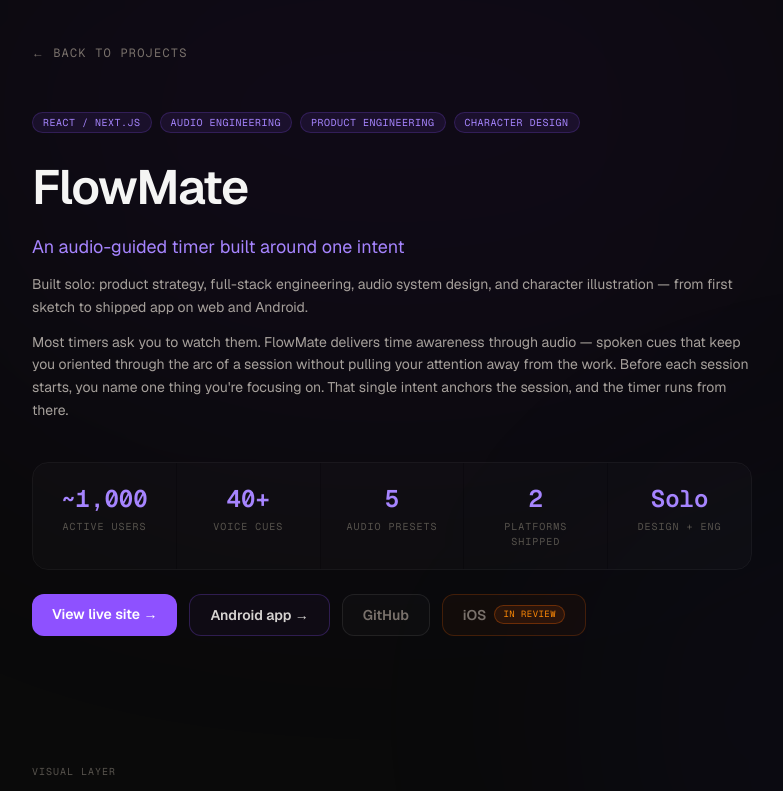
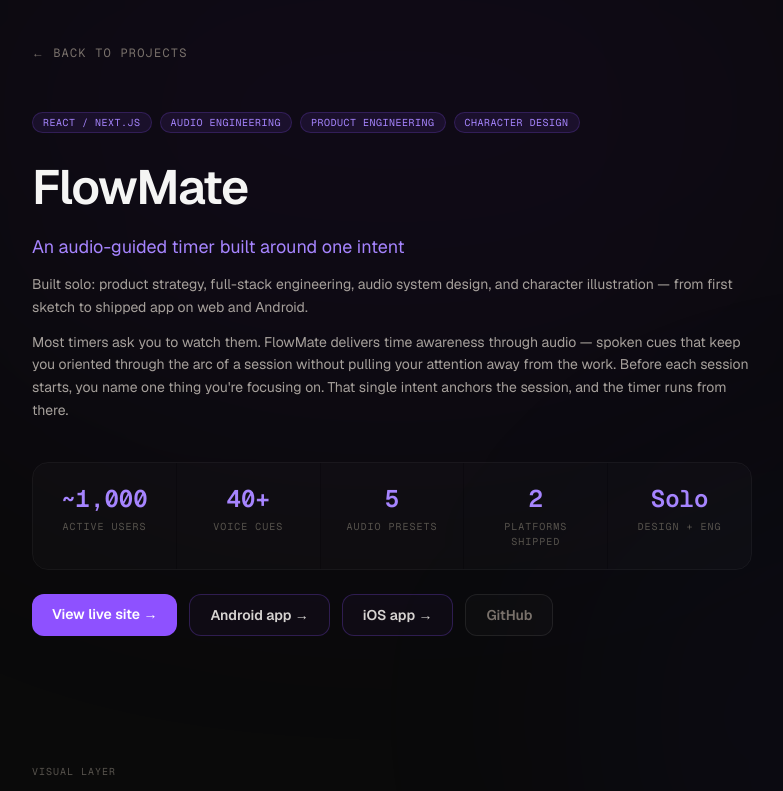
Before and after one commit to lydiacodesdaily/lydia-kwag, a Next.js app: page /projects/flowmate in a window 1280 px wide. Shown: the top 791 px of the page, without its empty margins (248-1031 px from the left). Built offline with nearby package versions, Linux system fonts and the light colour scheme.

Commit message:
Add FlowMate iOS link

```diff
--- a/src/app/projects/flowmate/page.tsx
+++ b/src/app/projects/flowmate/page.tsx
@@ -73,8 +73,8 @@
   },
   {
     icon: "◈",
-    title: "Shipped cross-platform — Android unpromoted by design",
-    body: "Web and Android are live, sharing business logic via @flowmate/shared. Android is intentionally unpromoted — holding for iOS launch so both platforms ship together with feature parity. iOS is currently in App Store review.",
+    title: "Shipped cross-platform",
+    body: "Web, iOS, and Android are all live, sharing business logic via @flowmate/shared. Available on the App Store and Google Play.",
   },
   {
     icon: "◎",
@@ -436,6 +436,14 @@
               Android app →
             </a>
             <a
+              href="https://apps.apple.com/us/app/flowmate-focus-timer/id6758559973"
+              target="_blank"
+              rel="noopener noreferrer"
+              className="rounded-xl border border-violet-500/25 bg-violet-500/[0.04] px-5 py-2.5 text-sm font-semibold text-stone-300 transition-colors duration-200 hover:border-violet-500/40 hover:text-stone-100"
+            >
+              iOS app →
+            </a>
+                        <a
               href="https://github.com/lydiacodesdaily/flowmate"
               target="_blank"
               rel="noopener noreferrer"
@@ -443,12 +451,6 @@
             >
               GitHub
             </a>
-            <div className="flex items-center gap-2 rounded-xl border border-orange-500/20 bg-orange-500/[0.04] px-5 py-2.5">
-              <span className="text-sm font-semibold text-stone-500">iOS</span>
-              <span className="rounded-full border border-orange-500/30 bg-orange-500/10 px-2 py-0.5 font-mono text-[9px] uppercase tracking-wider text-orange-400">
-                In Review
-              </span>
-            </div>
           </FadeUp>
         </Section>
 
```
